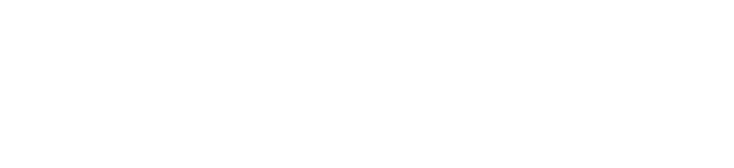
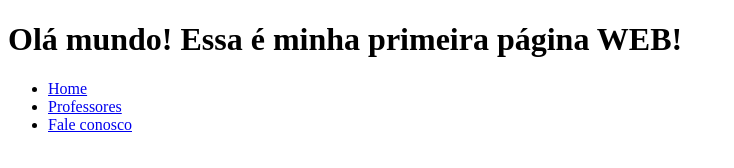
Before and after one commit to yuribraga17/Devaria-01---Dev-Web-basico, a plain HTML site: page index.html in a window 1280 px wide. Shown: the whole page, without its empty margins (0-734 px from the left). Drawn offline with Linux system fonts and the light colour scheme.

Commit message:
index pronto

```diff
--- a/index.html
+++ b/index.html
@@ -1,14 +1,22 @@
 <!DOCTYPE html> <!-- indicação que o documento é do tipo html -->
-<html lang="pt-br"> <!-- Indicação que a língua do documento é português brasil -->
-    <head>
-        <meta charset="uf-8" /> <!-- Indicação da codificação decaracteres do documento -->
+<html lang="pt-BR"> <!-- Indicação que a língua do documento é português brasil -->
+    <head> <!-- Configurações e parametros -->
+        <meta charset="utf-8" /> <!-- Indicação da codificação decaracteres do documento -->
         <!-- Título da página -->
         <title>Devaria 01 - Dev web basico</title>
     </head>
 
     <body>
-        <header>
-           <!-- Cabeçalho da página - Inicio do site -->
+        <header> <!-- Cabeçalho da página - Inicio do site -->
+           <h1>Olá mundo! Essa é minha primeira página WEB!</h1> <!-- Marcação de titulo -->
+           <nav> <!-- Marcação de navegação - Menu/botões -->
+                <ul> <!-- Marcação de lista em formato de tópicos -->
+                    <li><a href="index.html">Home</a></li> <!-- opção da lista -->
+                    <li><a href="professores.html">Professores</a></li> <!-- opção da lista -->
+                    <li><a href="contato.html">Fale conosco</a></li> <!-- opção da lista -->
+                    <!-- a href é redirecionamento de link -->
+                </ul>
+           </nav>
         </header>
 
         <main>
```
